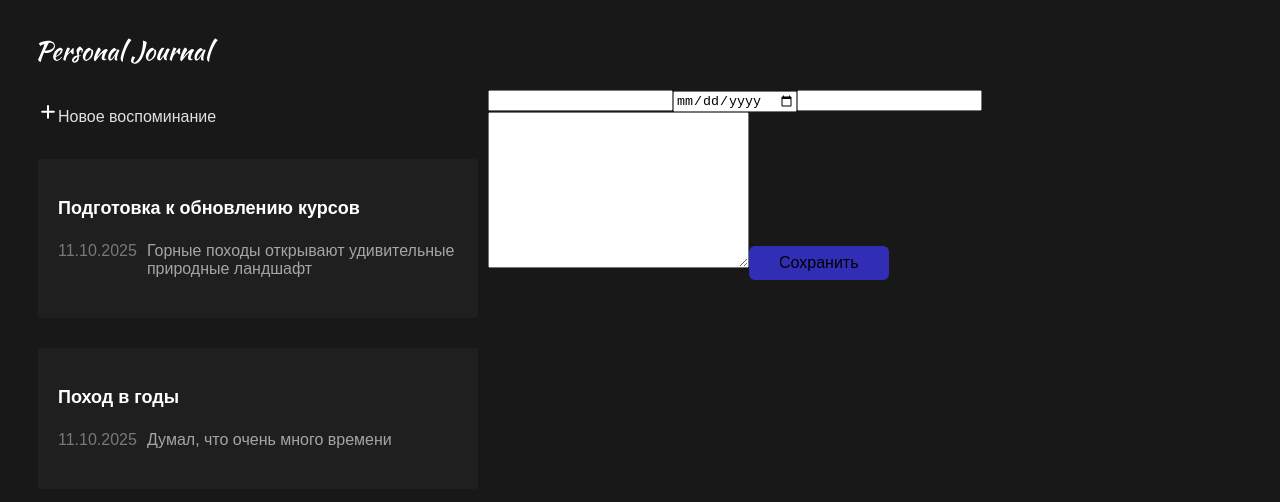
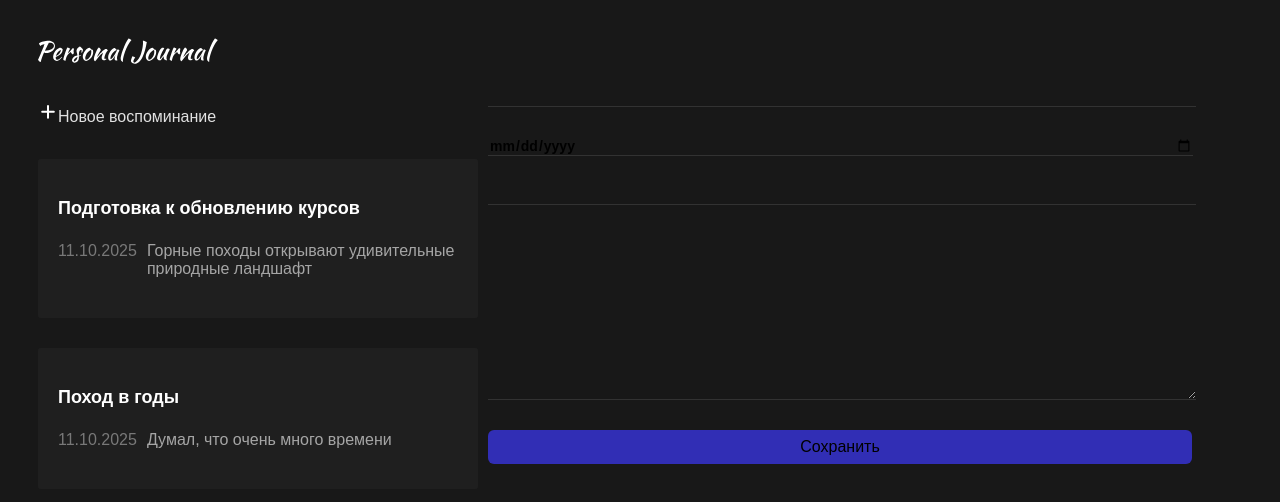
Before and after one commit to P2vel33/personal-dairy, a React (Vite) app: page / in a window 1280 px wide. Shown: the top 502 px of the page. Built offline with nearby package versions, Linux system fonts and the light colour scheme.

Commit message:
added classnames library, fix styles 6.4

```diff
--- a/src/App.jsx
+++ b/src/App.jsx
@@ -31,7 +31,7 @@ function App() {
         post: newItem.post,
         title: newItem.title,
         date: new Date(newItem.date),
-        id: Math.max(...items.map((el) => el.id)) + 1
+        id: items.length > 0 ? Math.max(...items.map((el) => el.id)) + 1 : 1
       }
     ]);
     // setItems((oldItems) => [
--- a/src/components/JournalForm/JournalForm.jsx
+++ b/src/components/JournalForm/JournalForm.jsx
@@ -1,19 +1,68 @@
-import React from 'react';
+import React, { useState } from 'react';
 import Button from '../Button/Button';
-
+import styles from './JournalForm.module.css';
+import cn from 'classnames';
 function JournalForm({ onSubmit }) {
+  const [formValidState, setFormValidState] = useState({
+    title: true,
+    tag: true,
+    date: true,
+    post: true
+  });
+  let isFormValid = true;
   const addJournalItem = (e) => {
     e.preventDefault();
     const formData = new FormData(e.target);
     const formProps = Object.fromEntries(formData);
+    if (!formProps.title?.trim().length) {
+      setFormValidState((state) => ({ ...state, title: false }));
+      isFormValid = false;
+    } else {
+      setFormValidState((state) => ({ ...state, title: true }));
+    }
+    if (!formProps.tag?.trim().length) {
+      setFormValidState((state) => ({ ...state, tag: false }));
+      isFormValid = false;
+    } else {
+      setFormValidState((state) => ({ ...state, tag: true }));
+    }
+    if (!formProps.post?.trim().length) {
+      setFormValidState((state) => ({ ...state, post: false }));
+      isFormValid = false;
+    } else {
+      setFormValidState((state) => ({ ...state, post: true }));
+    }
+    if (!formProps.date) {
+      setFormValidState((state) => ({ ...state, date: false }));
+      isFormValid = false;
+    } else {
+      setFormValidState((state) => ({ ...state, date: true }));
+    }
+    if (!isFormValid) {
+      return;
+    }
     onSubmit(formProps);
   };
   return (
-    <form onSubmit={addJournalItem}>
-      <input type="text" name="title" />
-      <input type="date" name="date" />
-      <input type="text" name="tag" />
-      <textarea name="post" id="" cols="30" rows="10" />
+    <form onSubmit={addJournalItem} className={cn(styles['journal-form'])}>
+      <input
+        type="text"
+        name="title"
+        className={cn(styles['input'], {
+          [styles['invalid']]: !formValidState.title
+        })}
+      />
+      <input type="date" name="date" className={cn(styles['input'], { [styles['invalid']]: !formValidState.date })} />
+      <input type="text" name="tag" className={cn(styles['input'], { [styles['invalid']]: !formValidState.tag })} />
+      <textarea
+        name="post"
+        id=""
+        cols="30"
+        rows="10"
+        className={cn(styles['input'], {
+          [styles['invalid']]: !formValidState.post
+        })}
+      />
       <Button text="Сохранить" />
     </form>
   );
```
Also changed, not shown: package.json (+13 -13 lines), 1 other file (tests, documents, lock files or other folders).
